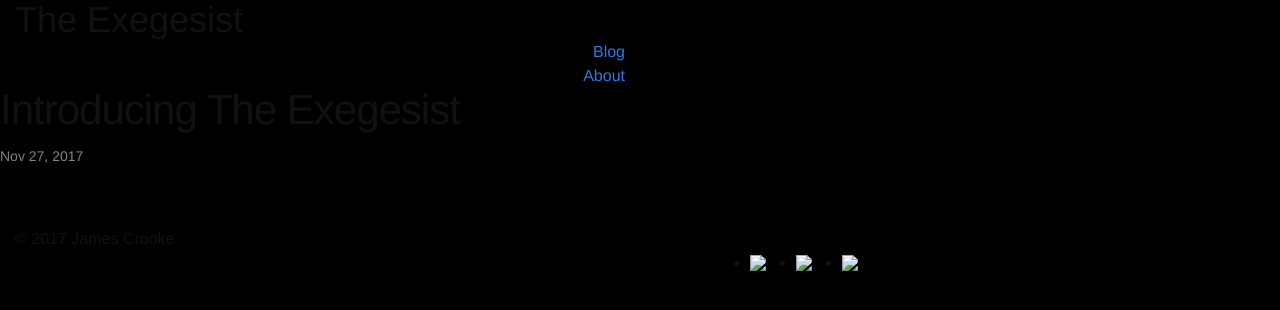
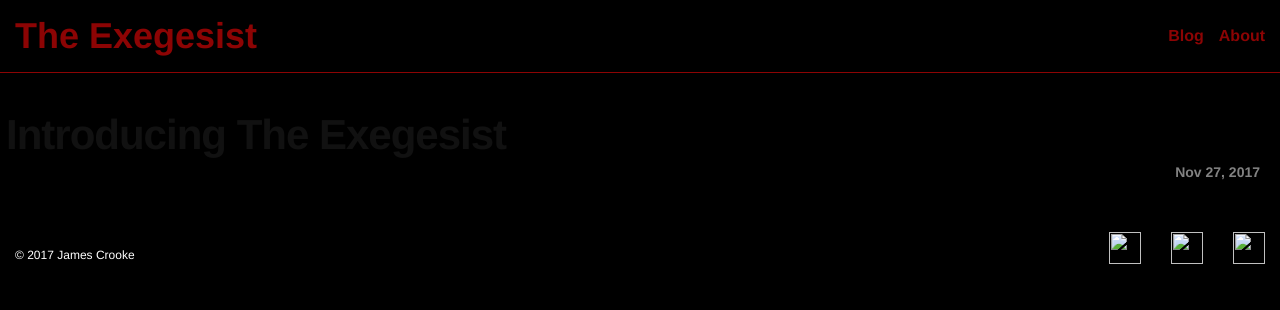
Before and after one commit to doulosiyxy/theexegesist, a Jekyll site: the page built from _posts/2017-11-27-Introducing-The-Exegesist.html, in a window 1280 px wide. Shown: the top 310 px of the page. Built offline with Jekyll 4.4.1, drawn with Linux system fonts in a browser that asks for light colours; nearby versions of some CDN libraries.

Commit message:
Update head.html

```diff
--- a/_includes/head.html
+++ b/_includes/head.html
@@ -8,7 +8,7 @@
 <!--my additions-->
   <link rel="stylesheet" href="https://maxcdn.bootstrapcdn.com/bootstrap/3.3.6/css/bootstrap.min.css" integrity="sha384-1q8mTJOASx8j1Au+a5WDVnPi2lkFfwwEAa8hDDdjZlpLegxhjVME1fgjWPGmkzs7" crossorigin="anonymous">
   <link href='https://fonts.googleapis.com/css?family=Roboto:300,400,700' rel='stylesheet' type='text/css'>
-  <link rel="stylesheet" type="text/css" href="../style.css">
+  <link rel="stylesheet" type="text/css" href="http://theexegesist.com/style.css">
   <link rel="icon" type="image/png" href="https://dl.dropboxusercontent.com/s/ocgof0hfu5vkkec/bulb.png?dl=0">
 <!--my additions end-->
   <link rel="stylesheet" href="{{ "/css/main.css" | prepend: site.baseurl }}">
```
